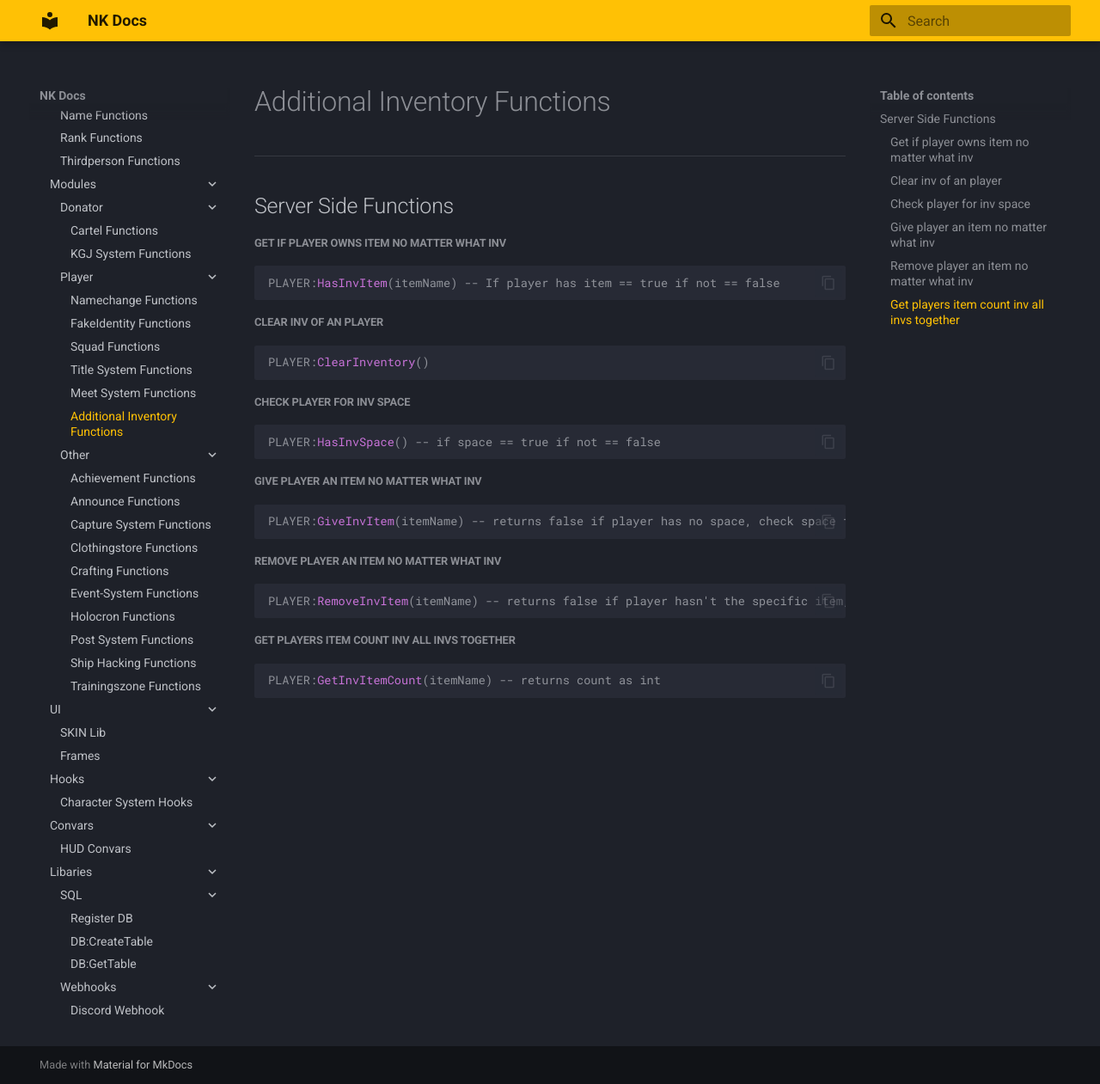
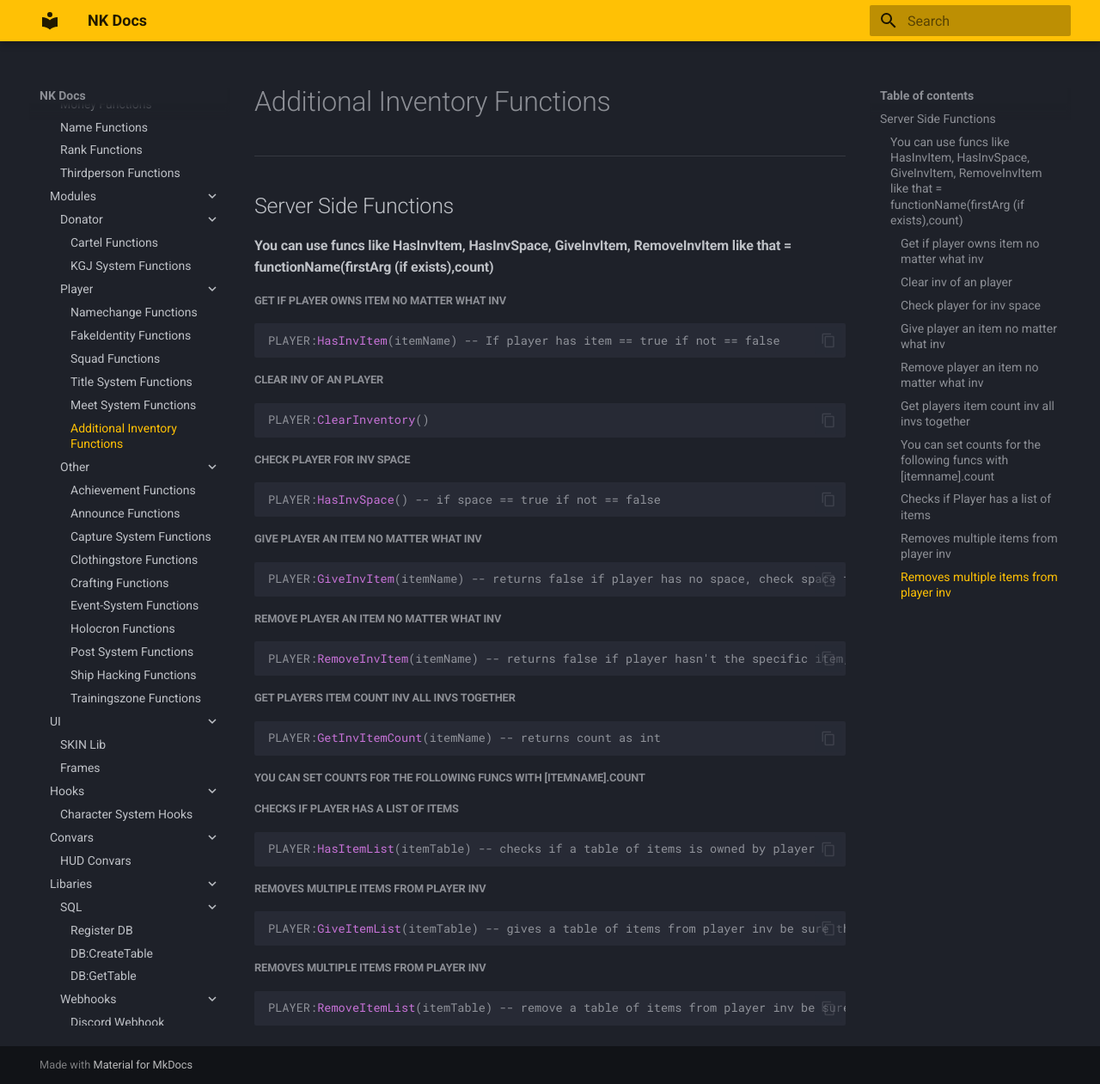
Before and after one commit to xCraith/nkdocs, an MkDocs documentation site: the page built from docs/inventory.md, in a window 1280 px wide and 1261 px high. Shown: the whole window at 86% size. Built offline with MkDocs 1.6.1 and Material for MkDocs 9.7.7, drawn with Linux system fonts in a browser that asks for light colours.

Commit message:
Update inventory.md

````diff
--- a/docs/inventory.md
+++ b/docs/inventory.md
@@ -4,6 +4,7 @@
 
 ## Server Side Functions
 
+#### You can use funcs like HasInvItem, HasInvSpace, GiveInvItem, RemoveInvItem like that = functionName(firstArg (if exists),count)
 ##### Get if player owns item no matter what inv
 
 ```lua
@@ -39,3 +40,22 @@ PLAYER:RemoveInvItem(itemName) -- returns false if player hasn't the specific it
 ```lua
 PLAYER:GetInvItemCount(itemName) -- returns count as int
 ```
+
+##### You can set counts for the following funcs with [itemname].count
+##### Checks if Player has a list of items
+
+```lua
+PLAYER:HasItemList(itemTable) -- checks if a table of items is owned by player
+```
+
+##### Removes multiple items from player inv
+
+```lua
+PLAYER:GiveItemList(itemTable) -- gives a table of items from player inv be sure the player has space
+```
+
+##### Removes multiple items from player inv
+
+```lua
+PLAYER:RemoveItemList(itemTable) -- remove a table of items from player inv be sure the player has items
+```
````
